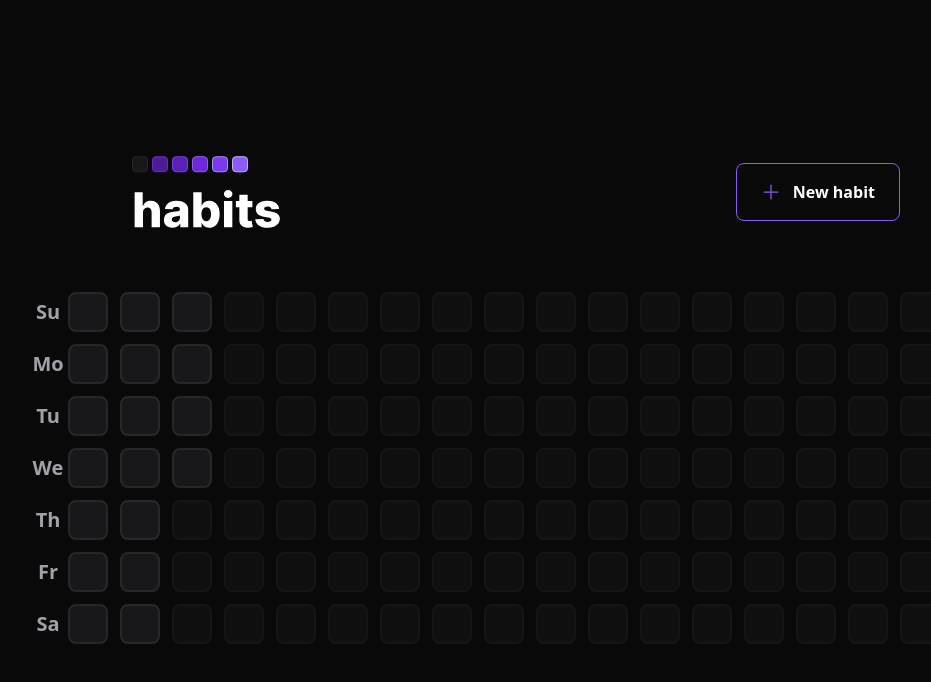
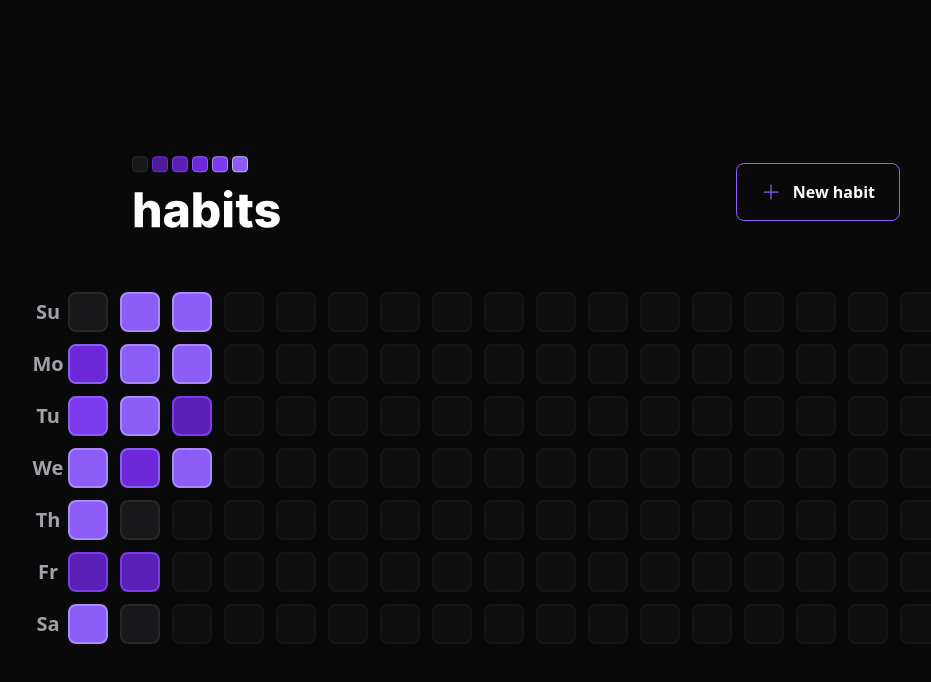
Before and after one commit to rochagbriel/NLW23-Ignite-SETUP-web, a React (Vite) app: page / in a window 1280 px wide. Shown: the top 682 px of the page, without its empty margins (124-1055 px from the left). Built offline with nearby package versions, Linux system fonts and the light colour scheme.

Commit message:
habitday and progress bar implemented

```diff
--- a/package.json
+++ b/package.json
@@ -11,6 +11,7 @@
   "dependencies": {
     "@radix-ui/react-dialog": "^1.0.2",
     "@radix-ui/react-popover": "^1.0.3",
+    "clsx": "^1.2.1",
     "dayjs": "^1.11.7",
     "phosphor-react": "^1.4.1",
     "react": "^18.2.0",
--- a/src/components/HabitDay.tsx
+++ b/src/components/HabitDay.tsx
@@ -1,21 +1,34 @@
 import * as Popover from '@radix-ui/react-popover';
+import clsx from 'clsx'
 import { ProgressBar } from './ProgressBar';
 
-// interface HabitDayProps {
-//     completed: number
-// }
+interface HabitDayProps {
+    completed: number
+    amount: number
+}
 
-export function HabitDay() {
+export function HabitDay({ completed, amount }: HabitDayProps) {
+    const completedPercentage = Math.round((completed / amount) * 100)
+
     return (
         <Popover.Root>
-            <Popover.Trigger className="w-10 h-10 bg-zinc-900 border-2 border-zinc-800 rounded-lg" />
+            <Popover.Trigger
+                className={clsx('w-10 h-10 border-2 rounded-lg', {
+                    ' bg-zinc-900 border-zinc-800': completedPercentage === 0,
+                    'bg-violet-900 border-violet-700': completedPercentage > 0 && completedPercentage < 20,
+                    'bg-violet-800 border-violet-600': completedPercentage >= 20 && completedPercentage < 40,
+                    'bg-violet-700 border-violet-500': completedPercentage >= 40 && completedPercentage < 60,
+                    'bg-violet-600 border-violet-500': completedPercentage >= 60 && completedPercentage < 80,
+                    'bg-violet-500 border-violet-400': completedPercentage >= 80,
+                })}
+            />
 
             <Popover.Portal>
                 <Popover.Content className='min-w-[320px] p-6 rounded-2xl bg-zinc-900 flex flex-col'>
                     <span className='font-sembold text-zinc-400'>Saturday</span>
                     <span className='mt-1 font-extrabold leading-tight text-3xl'>Jan-21</span>
 
-                    <ProgressBar progress={0} />
+                    <ProgressBar progress={completedPercentage} />
 
                     <Popover.Arrow height={8} width={16} className='fill-zinc-900'/>
                 </Popover.Content>
--- a/src/components/SummaryTable.tsx
+++ b/src/components/SummaryTable.tsx
@@ -8,7 +8,7 @@
 const minimumSummaryDatesSize = 18 * 7 // 18 weeks
 const amountOfDaysToFill = minimumSummaryDatesSize - summaryDates.length
 
-export function SummaryTable () {
+export function SummaryTable() {
     return (
         <div className="w-full flex">
             <div className="grid grid-rows-7 grid-flow-row gap-3">
@@ -26,7 +26,13 @@
 
             <div className="grid grid-rows-7 grid-flow-col gap-3">
                 {summaryDates.map(date => {
-                    return <HabitDay key={date.toString()}/>
+                    return (
+                        <HabitDay
+                            key={date.toString()}
+                            amount={5}
+                            completed={Math.round(Math.random() * 5)}
+                        />
+                    )
                 })}
 
                 {amountOfDaysToFill > 0 && Array.from({ length: amountOfDaysToFill }).map((_, i) => {
```
Also changed, not shown: 1 other file (tests, documents, lock files or other folders).
